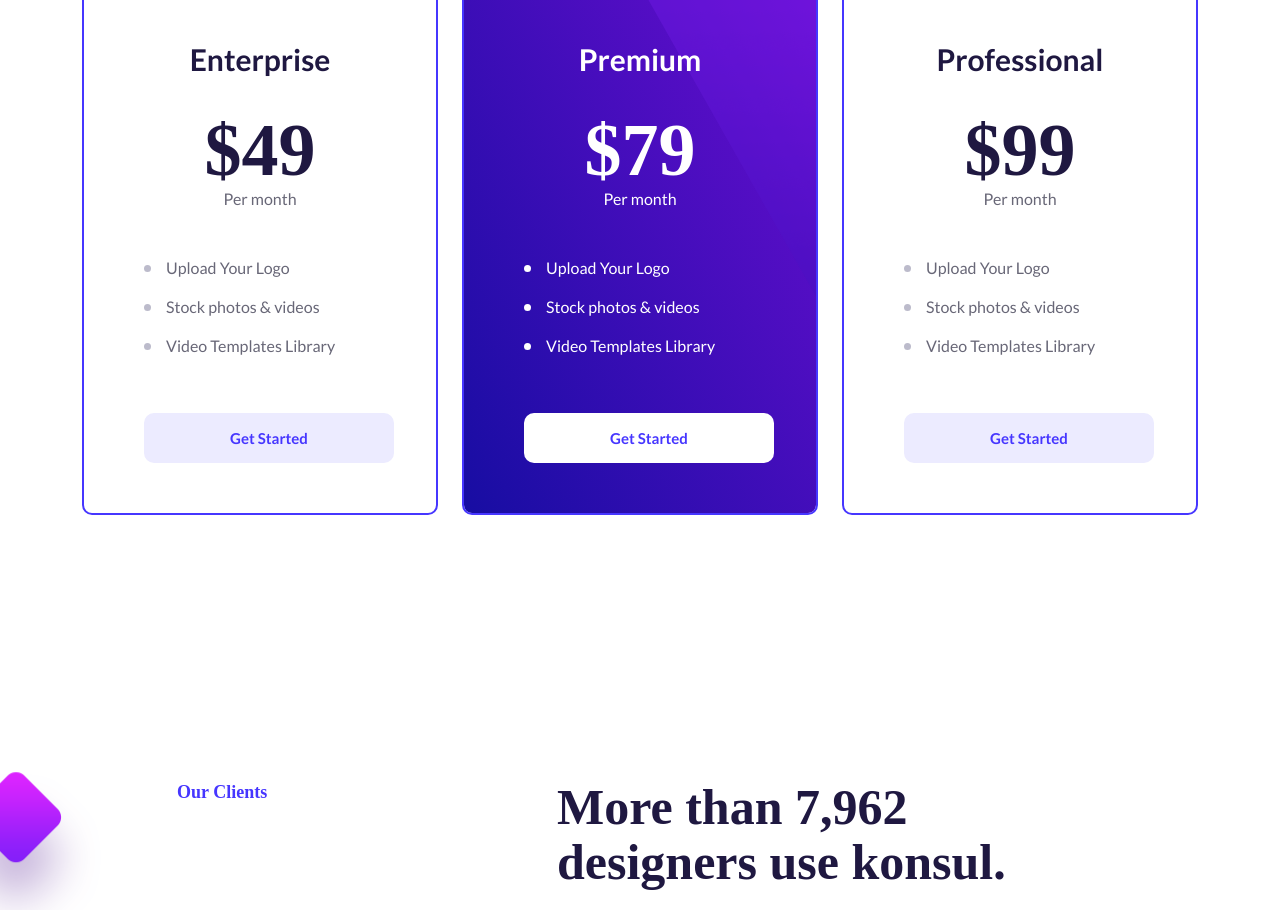
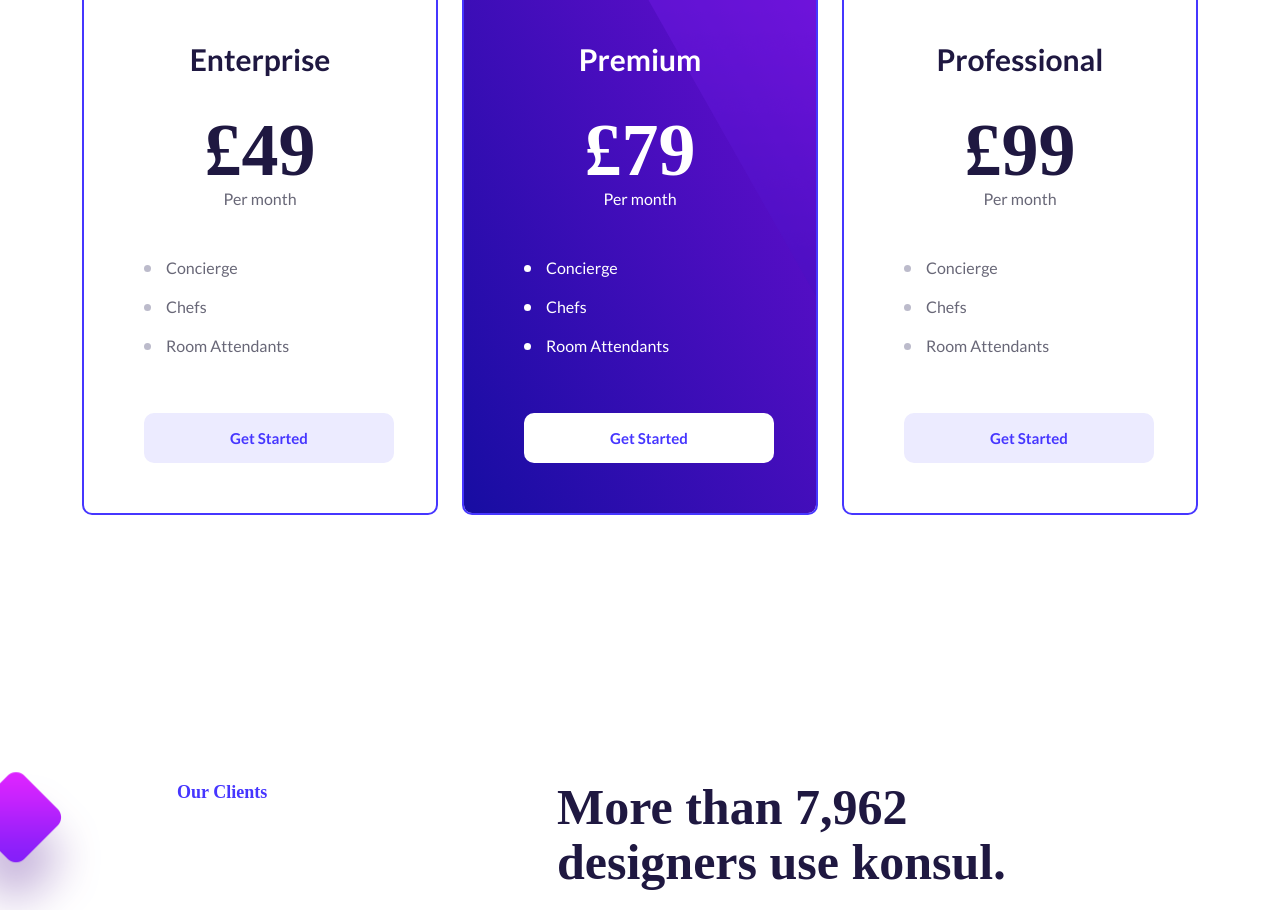
Before and after one commit to felixodette/zibber, a React (Create React App) app: page / in a window 1280 px wide. Shown: the part 6648-7558 px from the top of the page. Built offline with nearby package versions, Linux system fonts and the light colour scheme; a web font is replaced by a local one.

Commit message:
pricing section

```diff
--- a/src/components/SinglePrice/SinglePrice.js
+++ b/src/components/SinglePrice/SinglePrice.js
@@ -12,14 +12,14 @@ const SinglePrice = ({title,price,active}) => {
                <div className="price__inner p-relative">
                   <p>{title}</p>
                   <div className="price__tag mb-45">
-                     <h1>{`$${price}`}</h1>
+                     <h1>{`£${price}`}</h1>
                      <span>Per month</span>
                   </div>
                   <div className="price__features text-start mb-55">
                      <ul>
-                        <li><span>Upload Your Logo</span></li>
-                        <li><span>Stock photos & videos</span></li>
-                        <li><span>Video Templates Library</span></li>
+                        <li><span>Concierge</span></li>
+                        <li><span>Chefs</span></li>
+                        <li><span>Room Attendants</span></li>
                      </ul>
                   </div>
                   <Link to="/contact" className="price-btn">Get Started</Link>
```
